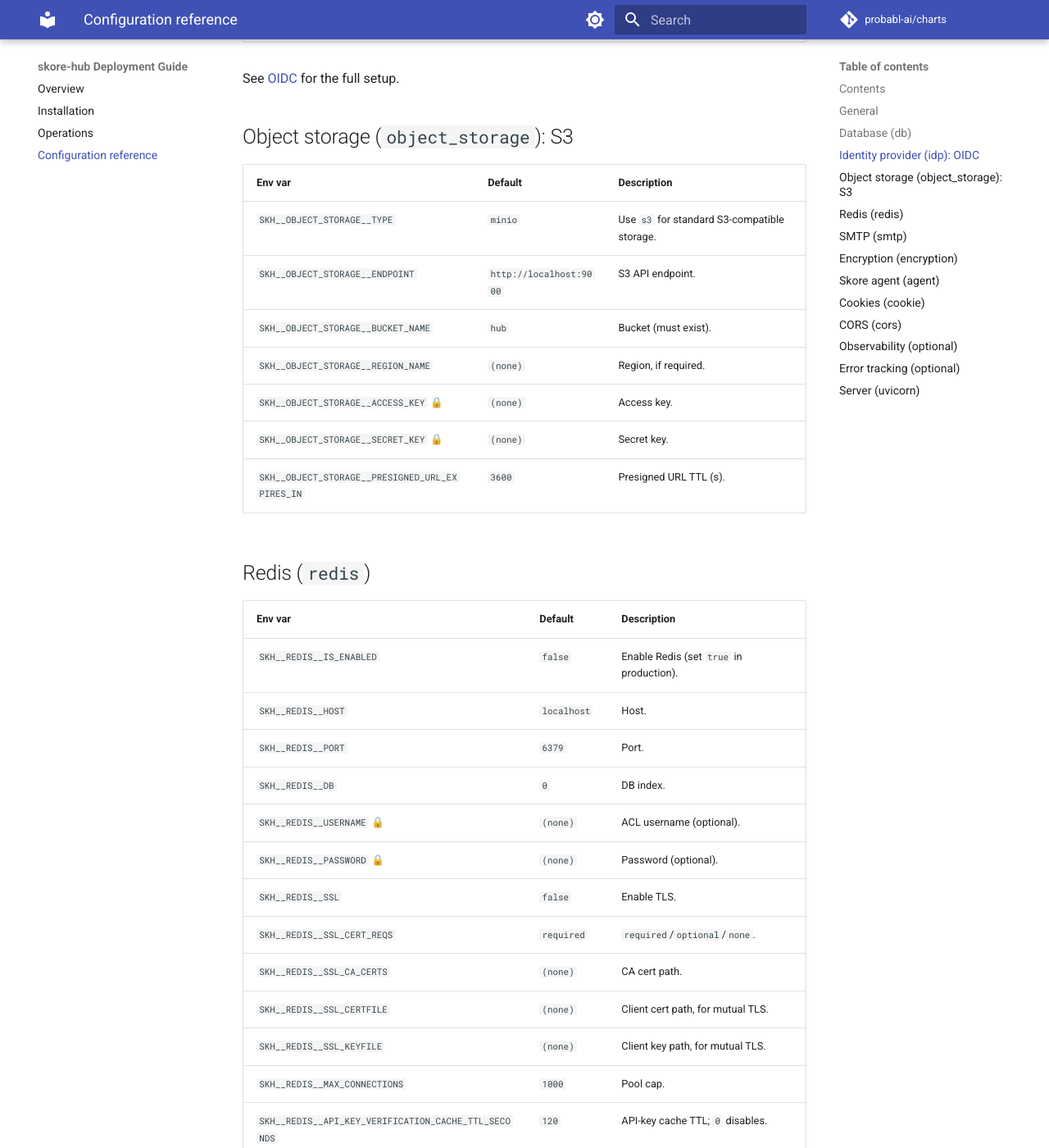
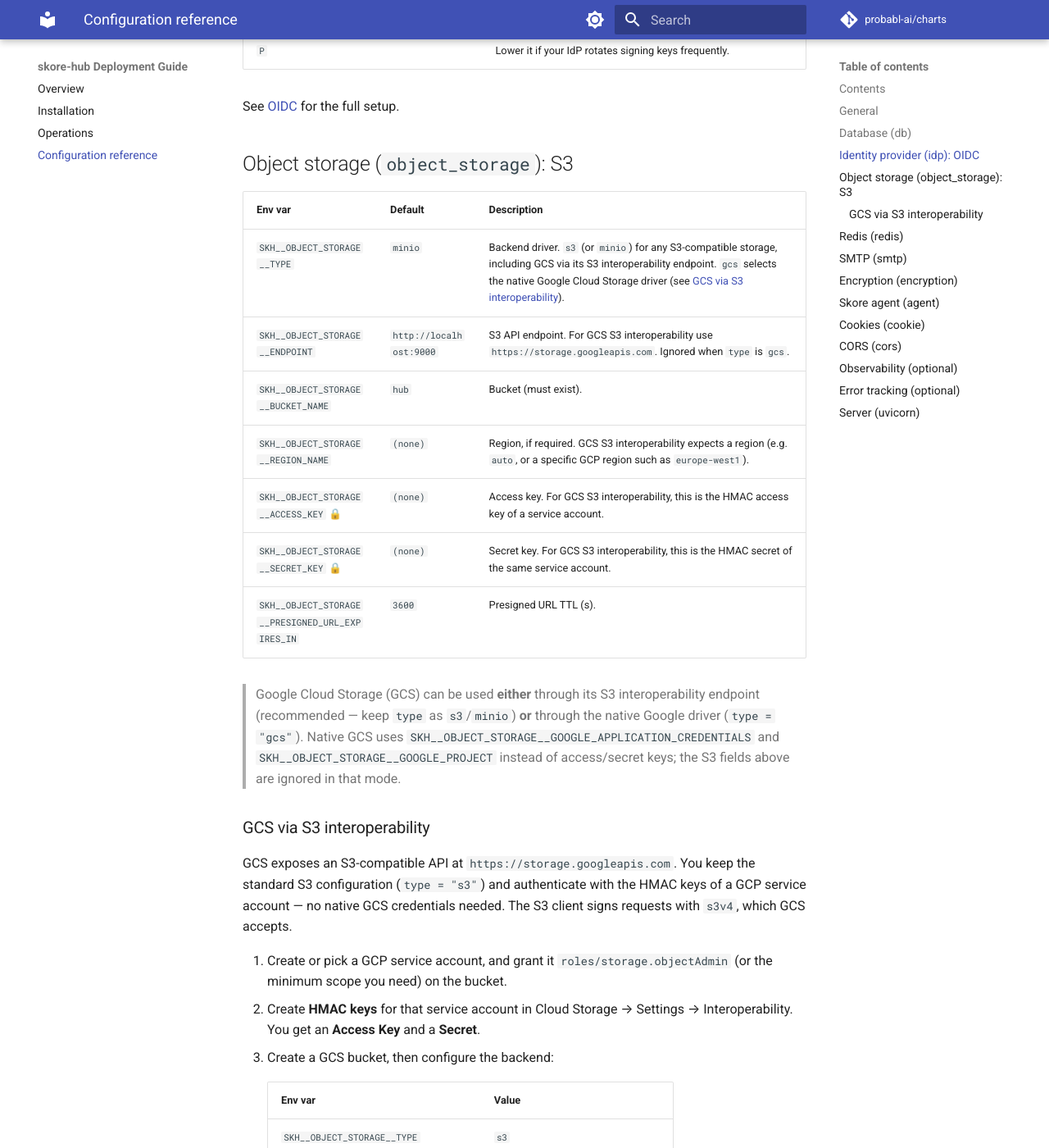
Before and after one commit to probabl-ai/charts, an MkDocs documentation site: the page built from docs/reference-configuration.md, in a window 1280 px wide and 1400 px high, scrolled down 2424 px. Shown: the whole window at 82% size. Built offline with MkDocs 1.6.1 and Material for MkDocs 9.7.7, drawn with Linux system fonts in a browser that asks for light colours; comment, search, counter and statistics services are not loaded; some of the changed text lies outside the part shown.

Commit message:
docs(config): document GCS via S3 interoperability

```diff
--- a/docs/reference-configuration.md
+++ b/docs/reference-configuration.md
@@ -13,6 +13,7 @@
 - [Database (db)](#database-db)
 - [Identity provider (idp): OIDC](#identity-provider-idp-oidc)
 - [Object storage (object_storage): S3](#object-storage-object_storage-s3)
+  - [GCS via S3 interoperability](#gcs-via-s3-interoperability)
 - [Redis (redis)](#redis-redis)
 - [SMTP (smtp)](#smtp-smtp)
 - [Encryption (encryption)](#encryption-encryption)
@@ -65,13 +66,34 @@
 
 | Env var | Default | Description |
 | --- | --- | --- |
-| `SKH__OBJECT_STORAGE__TYPE` | `minio` | Use `s3` for standard S3-compatible storage. |
-| `SKH__OBJECT_STORAGE__ENDPOINT` | `http://localhost:9000` | S3 API endpoint. |
+| `SKH__OBJECT_STORAGE__TYPE` | `minio` | Backend driver. `s3` (or `minio`) for any S3-compatible storage, including GCS via its S3 interoperability endpoint. `gcs` selects the native Google Cloud Storage driver (see [GCS via S3 interoperability](#gcs-via-s3-interoperability)). |
+| `SKH__OBJECT_STORAGE__ENDPOINT` | `http://localhost:9000` | S3 API endpoint. For GCS S3 interoperability use `https://storage.googleapis.com`. Ignored when `type` is `gcs`. |
 | `SKH__OBJECT_STORAGE__BUCKET_NAME` | `hub` | Bucket (must exist). |
-| `SKH__OBJECT_STORAGE__REGION_NAME` | `(none)` | Region, if required. |
-| `SKH__OBJECT_STORAGE__ACCESS_KEY` 🔒 | `(none)` | Access key. |
-| `SKH__OBJECT_STORAGE__SECRET_KEY` 🔒 | `(none)` | Secret key. |
+| `SKH__OBJECT_STORAGE__REGION_NAME` | `(none)` | Region, if required. GCS S3 interoperability expects a region (e.g. `auto`, or a specific GCP region such as `europe-west1`). |
+| `SKH__OBJECT_STORAGE__ACCESS_KEY` 🔒 | `(none)` | Access key. For GCS S3 interoperability, this is the HMAC access key of a service account. |
+| `SKH__OBJECT_STORAGE__SECRET_KEY` 🔒 | `(none)` | Secret key. For GCS S3 interoperability, this is the HMAC secret of the same service account. |
 | `SKH__OBJECT_STORAGE__PRESIGNED_URL_EXPIRES_IN` | `3600` | Presigned URL TTL (s). |
+
+> Google Cloud Storage (GCS) can be used **either** through its S3 interoperability endpoint (recommended — keep `type` as `s3`/`minio`) **or** through the native Google driver (`type = "gcs"`). Native GCS uses `SKH__OBJECT_STORAGE__GOOGLE_APPLICATION_CREDENTIALS` and `SKH__OBJECT_STORAGE__GOOGLE_PROJECT` instead of access/secret keys; the S3 fields above are ignored in that mode.
+
+### GCS via S3 interoperability
+
+GCS exposes an S3-compatible API at `https://storage.googleapis.com`. You keep the standard S3 configuration (`type = "s3"`) and authenticate with the HMAC keys of a GCP service account — no native GCS credentials needed. The S3 client signs requests with `s3v4`, which GCS accepts.
+
+1. Create or pick a GCP service account, and grant it `roles/storage.objectAdmin` (or the minimum scope you need) on the bucket.
+2. Create **HMAC keys** for that service account in Cloud Storage → Settings → Interoperability. You get an **Access Key** and a **Secret**.
+3. Create a GCS bucket, then configure the backend:
+
+    | Env var | Value |
+    | --- | --- |
+    | `SKH__OBJECT_STORAGE__TYPE` | `s3` |
+    | `SKH__OBJECT_STORAGE__ENDPOINT` | `https://storage.googleapis.com` |
+    | `SKH__OBJECT_STORAGE__BUCKET_NAME` | your GCS bucket name |
+    | `SKH__OBJECT_STORAGE__REGION_NAME` | `auto` (or a specific GCP region) |
+    | `SKH__OBJECT_STORAGE__ACCESS_KEY` 🔒 | HMAC Access Key |
+    | `SKH__OBJECT_STORAGE__SECRET_KEY` 🔒 | HMAC Secret |
+
+> The backend generates **presigned URLs**. For GCS, the S3 interoperability endpoint `https://storage.googleapis.com` must be reachable from both the backend pods and the end-user browsers / **skore Python library** that consume those URLs.
 
 ## Redis (`redis`)
 
```
Also changed, not shown: docs/01-installation.md (+16 -0 lines), docs/README.md (+1 -1 lines).
